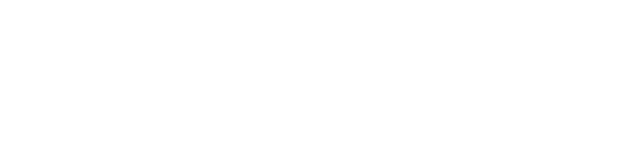
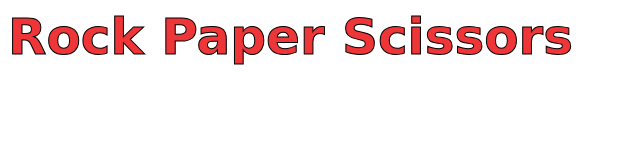
Before and after one commit to deecooper/rock-paper-scissors, a plain HTML site: page index.html in a window 1280 px wide. Shown: the whole page, without its empty margins (0-640 px from the left). Drawn offline with Linux system fonts and the light colour scheme.

Commit message:
Add google font

```diff
--- /dev/null
+++ b/assests/css/style.css
@@ -0,0 +1,7 @@
+h1 {
+    color: #ee3538;
+    font-family: 'Luckiest Guy', cursive;
+    -webkit-text-stroke: black 1px;
+    font-size: 50px;
+
+}
--- a/index.html
+++ b/index.html
@@ -3,9 +3,10 @@
     <meta charset="UTF-8">
     <meta http-equiv="X-UA-Compatible" content="IE=edge">
     <meta name="viewport" content="width=device-width, initial-scale=1.0">
-    <title>Document</title>
+    <link rel="stylesheet" href="assests/css/style.css">
+    <title>Rock Paper Scissors</title>
 </head>
 <body>
-
+    <h1>Rock Paper Scissors</h1>
 </body>
 </html>
```
Also changed, not shown: assests/background.png (added), assests/style.css (deleted).
